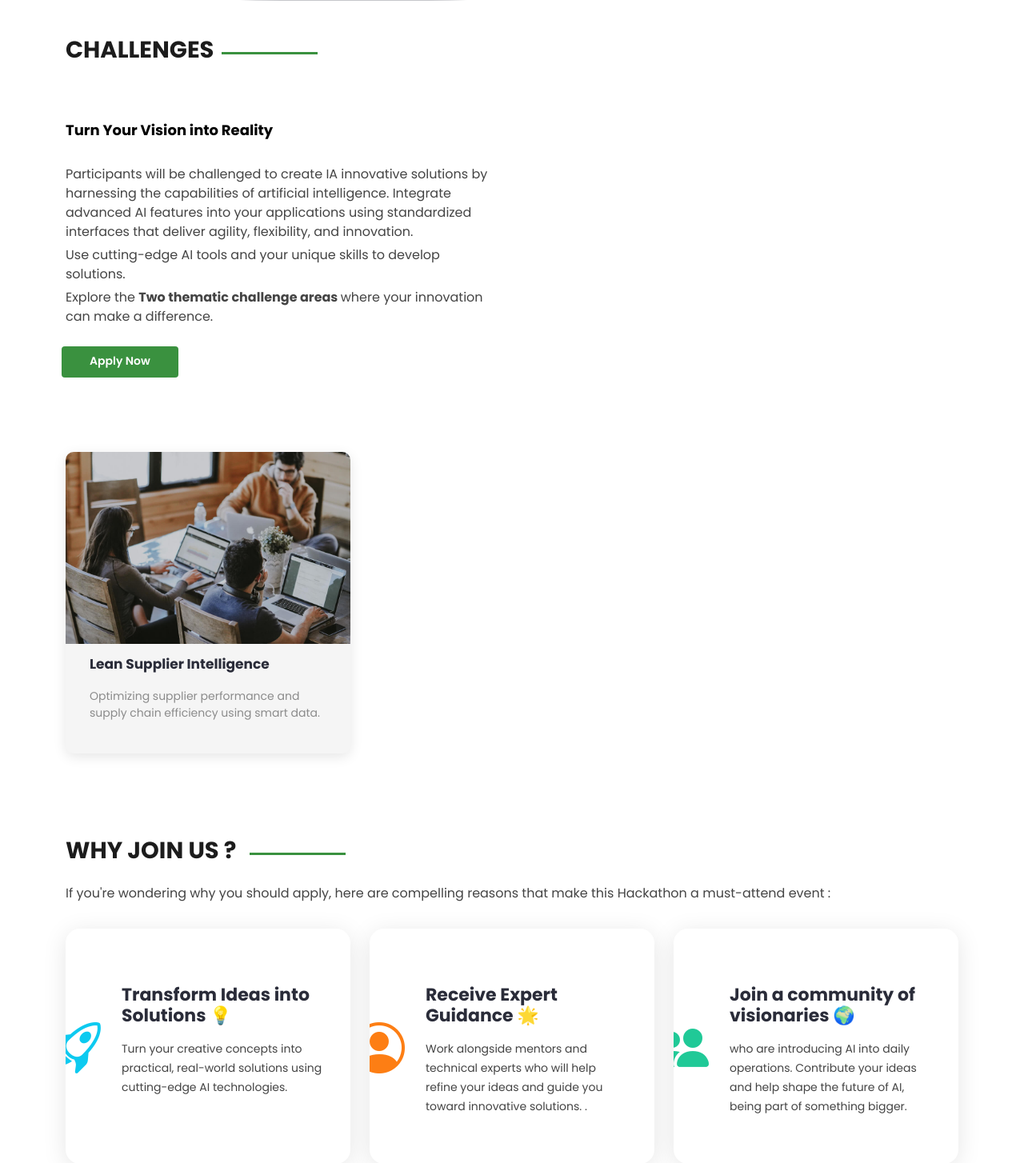
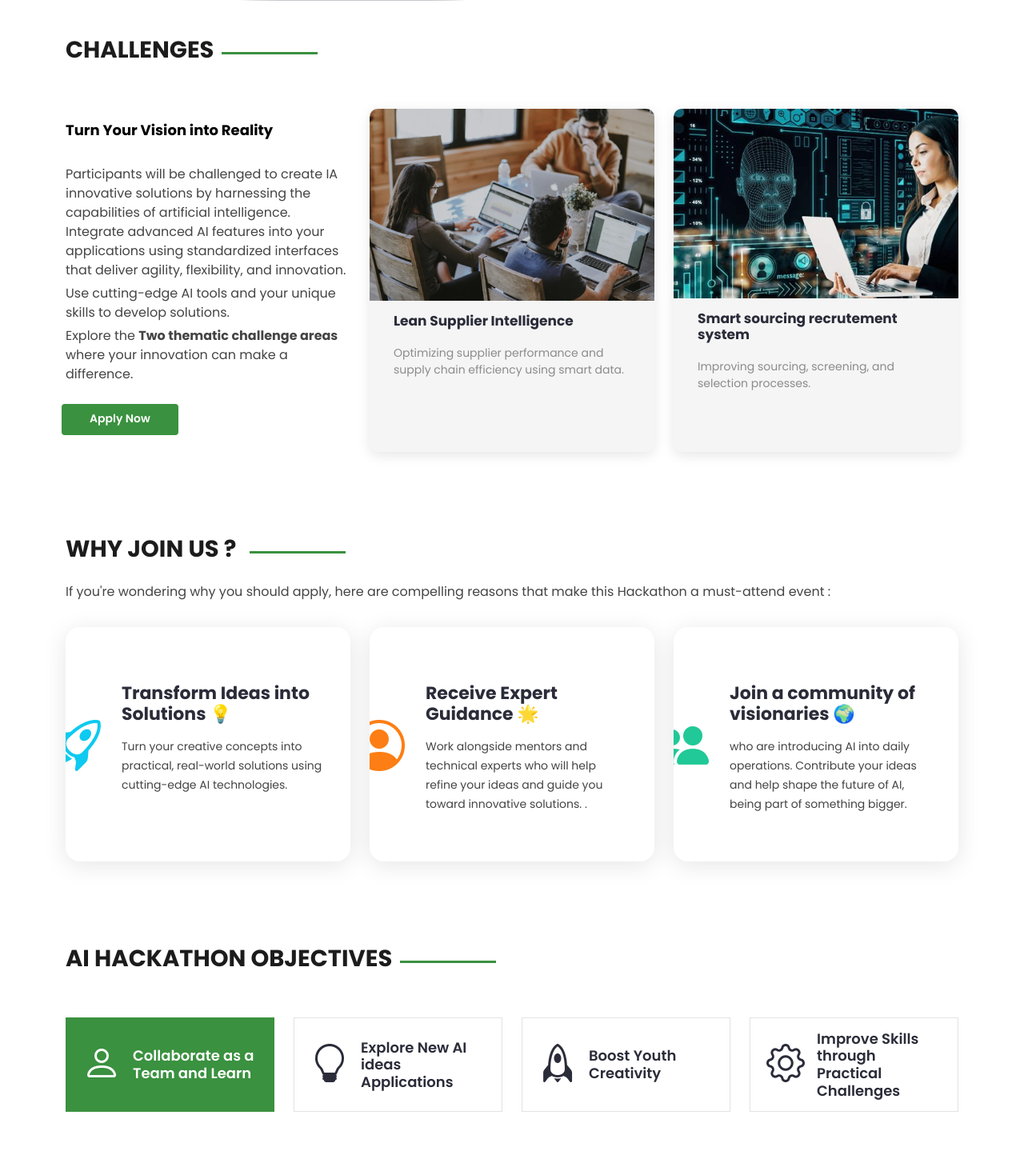
Before and after one commit to chrifatlig/hackathon_veo, a Symfony app: template templates/default/index.html.twig in a window 1280 px wide. Shown: the part 659-2113 px from the top of the page at 80% size. Run offline with Twig, Linux system fonts and the light colour scheme; the template is opened without the code that fills it, so the values that code supplies are empty; some libraries are stand-ins or nearby versions.

Commit message:
change subject 2

```diff
--- a/templates/default/index.html.twig
+++ b/templates/default/index.html.twig
@@ -82,9 +82,9 @@
             </div>
             <div class="container">
 
-                <div class="row gy-4 gap-5">
+                <div class="row gy-4">
 
-                    <div class="col-xl-6 col-md-9 " data-aos="fade-up" data-aos-delay="100">
+                    <div class="col-xl-4 col-md-6 " data-aos="fade-up" data-aos-delay="100">
                         <div class="col-lg-12 content" data-aos="fade-up" data-aos-delay="100">
                             <h5 class="sub-title"> Turn Your Vision into Reality</h5>
 
@@ -113,8 +113,8 @@
                         </div>
 
                     </div>
-                    <div class="col-xl-1 col-md-6" data-aos="fade-up" data-aos-delay="300">
-                    </div>
+                    {#                    <div class="col-xl-1 col-md-6" data-aos="fade-up" data-aos-delay="300">#}
+                    {#                    </div>#}
                     <div class="col-xl-4 col-md-6 " data-aos="fade-up" data-aos-delay="100">
                         <article>
 
@@ -128,20 +128,20 @@
 
                         </article>
                     </div>
-{#                    <div class="col-xl-4 col-md-6" data-aos="fade-up" data-aos-delay="300">#}
-{#                        <article>#}
+                    <div class="col-xl-4 col-md-6" data-aos="fade-up" data-aos-delay="300">
+                        <article>
 
-{#                            <div class="post-img">#}
-{#                                <img src="{{ asset('assets/img/platform.jpg') }}" alt="" class="img-fluid">#}
-{#                            </div>#}
+                            <div class="post-img">
+                                <img src="{{ asset('assets/img/src.jfif') }}" alt="" class="img-fluid">
+                            </div>
 
-{#                            <h2 class="title">#}
-{#                                Smart Warehouse Logistics Optimization#}
-{#                            </h2>#}
-{#                            <p class="post-category">enhancing warehouse efficiency with advanced technology.</p>#}
+                            <h2 class="title">
+                                Smart sourcing recrutement system
+                            </h2>
+                            <p class="post-category">Improving sourcing, screening, and selection processes.</p>
 
-{#                        </article>#}
-{#                    </div><!-- End post list item -->#}
+                        </article>
+                    </div><!-- End post list item -->
 
 
 
@@ -304,7 +304,7 @@
             <div class="container section-title" data-aos="fade-up">
                 <h2>Prizes & awards</h2>
                 <span class="styled-text">
-                    We’ve endowed a <strong> 4000 <sup> TND </sup> prize pool for this event </strong>. Compete and win in the challenge .
+                    We’ve endowed a <strong> 6000 <sup> TND </sup> prize pool for this event </strong>. Compete and win in the challenge .
                 </span>
             </div>
 
@@ -315,8 +315,8 @@
 
                     <div class="col-xl-3 col-lg-6 " data-aos="fade-up" data-aos-delay="200">
                         <div class="pricing-item featured ">
-                            <h3>Challenge Winner</h3>
-                            <h4>4000 <sup>TND</sup></h4>
+                            <h3>Challenge 1 Winners</h3>
+                            <h4>3000 <sup>TND</sup></h4>
 
                             <div class="btn-wrap">
                                 <a href="{{ path('app_participants_new') }}" target="_blank" class="btn-buy"> Apply now</a>
@@ -325,17 +325,17 @@
                     </div><!-- End Pricing Item -->
 
 
-{#                    <div class="col-xl-3 col-lg-6" data-aos="fade-up" data-aos-delay="400">#}
-{#                        <div class="pricing-item featured">#}
+                    <div class="col-xl-3 col-lg-6" data-aos="fade-up" data-aos-delay="400">
+                        <div class="pricing-item featured">
                             {#                            <span class="advanced">Advanced</span>#}
-{#                            <h3>Challenge 2 Winners </h3>#}
-{#                            <h4>3000 <sup>TND</sup></h4>#}
+                            <h3>Challenge 2 Winners </h3>
+                            <h4>3000 <sup>TND</sup></h4>
 
-{#                            <div class="btn-wrap">#}
-{#                                <a href="{{ path('app_participants_new') }}" target="_blank" class="btn-buy"> Apply now</a>#}
-{#                            </div>#}
-{#                        </div>#}
-{#                    </div>#}
+                            <div class="btn-wrap">
+                                <a href="{{ path('app_participants_new') }}" target="_blank" class="btn-buy"> Apply now</a>
+                            </div>
+                        </div>
+                    </div>
 
                 </div>
 
@@ -428,7 +428,7 @@
                             </div>
                             <div class="member-info">
                                 <h4>Abidi Hamza </h4>
-                                <span>Business analyst hr</span>
+                                <span>Business Analyst hr</span>
                             </div>
                         </div>
                     </div>
```
Also changed, not shown: templates/participants/new.html.twig (+4 -4 lines), public/assets/img/src.jfif (added). Lines whose indentation alone changed are shown as unchanged.
